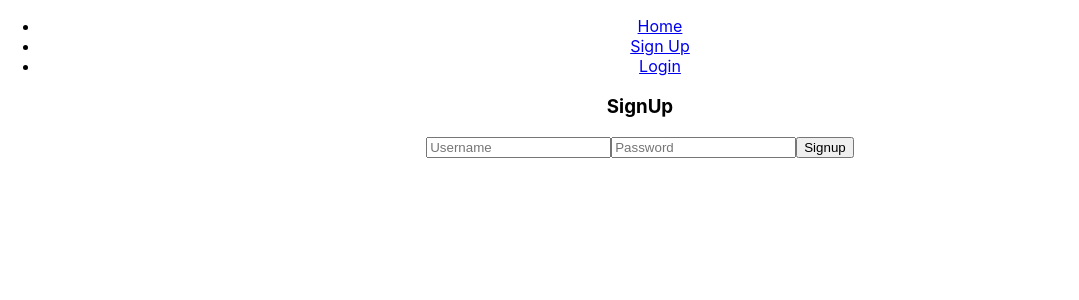
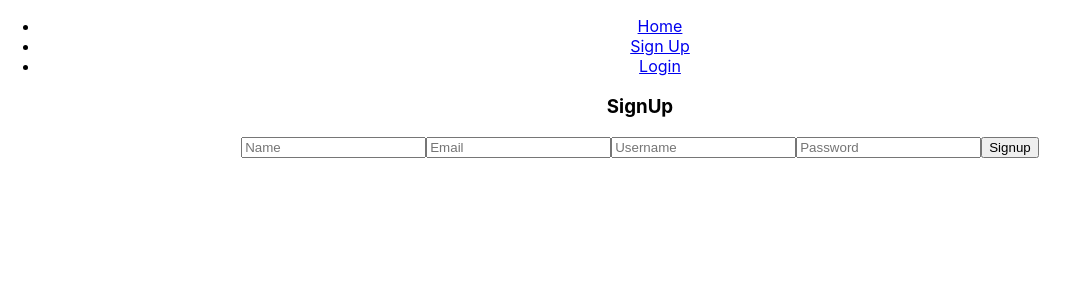
Before and after one commit to bestfriendreminders-pt-042219/Front-End, a React (Create React App) app in the folder better-friends/: page /signup in a window 1280 px wide. Shown: the top 300 px of the page, without its empty margins (0-1079 px from the left). Built offline with nearby package versions, Linux system fonts and the light colour scheme.

Commit message:
added sign up link to log in page

```diff
--- a/better-friends/src/components/Signup.js
+++ b/better-friends/src/components/Signup.js
@@ -7,8 +7,8 @@ import axios from 'axios';
 class Signup extends React.Component {
     state = {
         user: {
-            // name: '',
-            // email: '',
+            name: '',
+            email: '',
             username: '',
             password: '',
         }
@@ -43,7 +43,7 @@ class Signup extends React.Component {
             <div className='SignupContainer'>
                 <h3>SignUp</h3>
                     <Form onSubmit={this.signup}>
-                        {/* <Input
+                        <Input
                             type="string"
                             name="name"
                             placeholder="Name"
@@ -58,7 +58,7 @@ class Signup extends React.Component {
                             onChange={this.handleChange}
                             value={this.state.user.email}
                             required
-                        /> */}
+                        />
                         <Input
                             type="string"
                             name="username"
```
